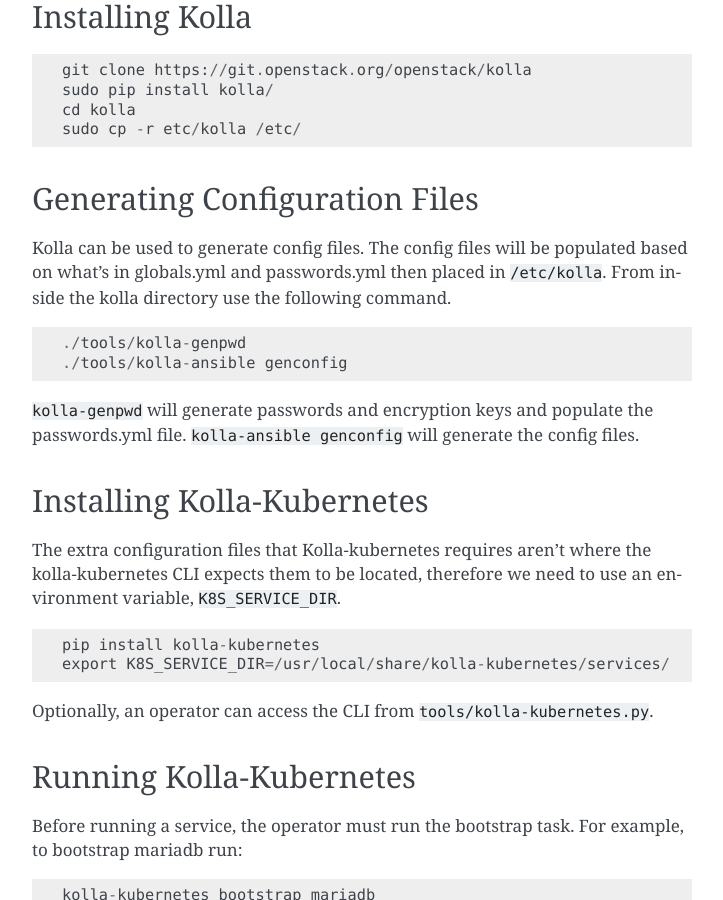
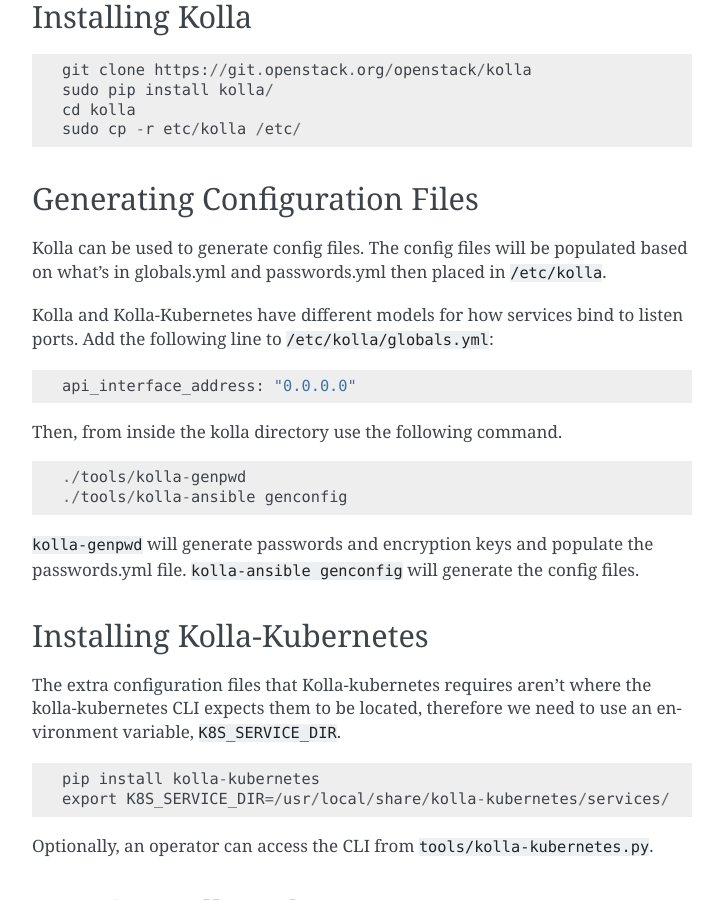
Before and after one commit to openstack-archive/kolla-kubernetes, a Sphinx documentation site: the page built from doc/source/quickstart.rst, in a window 1280 px wide and 900 px high, scrolled down 1571 px. Shown: the whole window, without its empty margins (388-1111 px from the left). Built offline with Sphinx 7.4.7, drawn with Linux system fonts in a browser that asks for light colours.

Commit message:
Add documentation for api_interface_address
Kolla and Kolla-kubernetes are going to have different models of
IP address binding.  Adding to docs.

Change-Id: If8db2cedfd34afecc1c906f098c8f21d1d7e544e
Partially-implements: blueprint remove-net-hostremove-net-host
Partially-implements: blueprint documentation-initialization
Depends-On: Ia0e4951c327be01b717aebb86ef4c3a4e7ed170e

```diff
--- a/doc/source/quickstart.rst
+++ b/doc/source/quickstart.rst
@@ -82,7 +82,15 @@ Installing Kolla
 Generating Configuration Files
 ==============================
 
-Kolla can be used to generate config files.  The config files will be populated based on what's in globals.yml and passwords.yml then placed in ``/etc/kolla``.  From inside the kolla directory use the following command.
+Kolla can be used to generate config files.  The config files will be populated based on what's in globals.yml and passwords.yml then placed in ``/etc/kolla``.
+
+Kolla and Kolla-Kubernetes have different models for how services bind to listen ports.  Add the following line to ``/etc/kolla/globals.yml``:
+
+::
+
+    api_interface_address: "0.0.0.0"
+
+Then, from inside the kolla directory use the following command.
 
 ::
 
```
